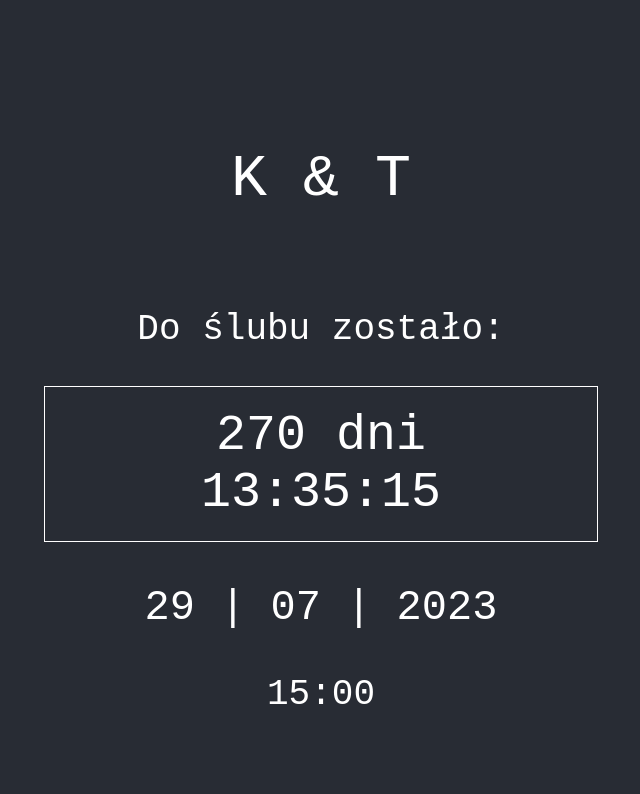
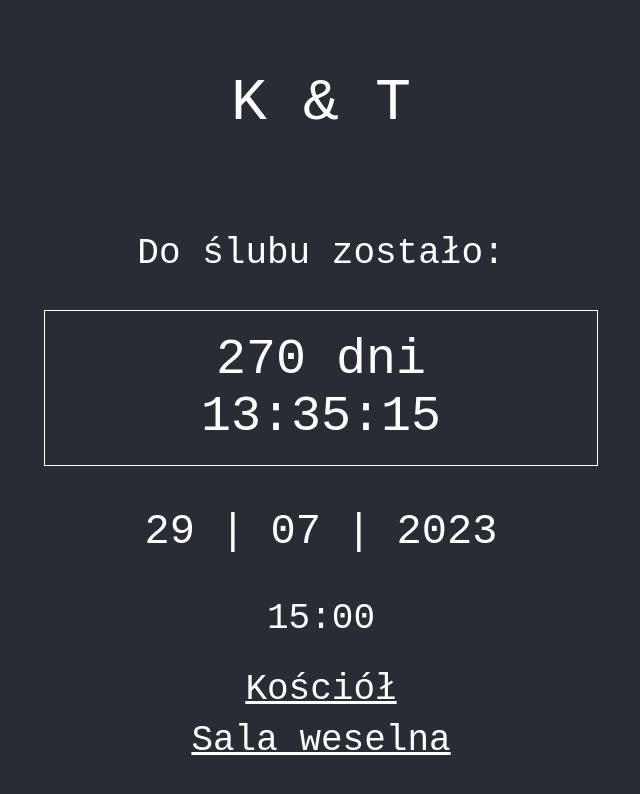
Before and after one commit to magliarosa/bedziewesele, a React (Create React App) app: page / in a window 1280 px wide. Shown: the top 794 px of the page, without its empty margins (319-959 px from the left). Built offline with nearby package versions, Linux system fonts and the light colour scheme.

Commit message:
added links to maps

```diff
--- a/package.json
+++ b/package.json
@@ -12,6 +12,7 @@
     "react-dom": "^18.2.0",
     "react-helmet": "^6.1.0",
     "react-scripts": "5.0.1",
+    "styled-components": "^5.3.6",
     "web-vitals": "^2.1.4"
   },
   "scripts": {
--- a/src/App.css
+++ b/src/App.css
@@ -1,5 +1,15 @@
 .App {
   text-align: center;
+  width: auto;
+  height: 100vh;
+  background-color: #282c34;
+  color: white;
+  font-family: monospace;
+  display: flex;
+  flex-direction: column;
+  align-items: center;
+  justify-content: center;
+  font-size: calc(20px + 2vmin);
 }
 
 .App-logo {
@@ -15,14 +25,13 @@
 
 .App-header {
   background-color: #282c34;
-  min-height: 100vh;
+  /* min-height: 100vh; */
   display: flex;
   flex-direction: column;
   align-items: center;
   justify-content: center;
   font-size: calc(20px + 2vmin);
   color: white;
-  font-family: monospace;
 }
 
 .App-link {
--- a/src/App.js
+++ b/src/App.js
@@ -1,10 +1,29 @@
 import './App.css';
 import Countdown from 'react-countdown';
 import { Helmet } from 'react-helmet';
+import styled from 'styled-components';
 
 const renderer = ({ days, hours, minutes, seconds, completed }) => {
-    return <span className='Countdown'><div>{days} dni</div> {hours}:{minutes}:{seconds}</span>;
+  return <span className='Countdown'><div>{days} dni</div> {hours}:{minutes}:{seconds}</span>;
 };
+
+const A = styled.a`
+  color: white;
+  &:hover {
+    color: white;
+  }
+  &:visited {
+    color: white;
+  }
+`;
+
+const Links = styled.div`
+  padding: 30px;
+  display: flex;
+  flex-direction: column;
+  row-gap: 10px;
+`
+
 
 function App() {
   return (
@@ -16,13 +35,19 @@ function App() {
         <p className='Initials'>K & T</p>
         <p>Do ślubu zostało:</p>
         <Countdown
-          date={new Date(Date.UTC(2023,7,29,14,0,0,0))}
-          renderer={renderer}/>
+          date={new Date(Date.UTC(2023, 7, 29, 14, 0, 0, 0))}
+          renderer={renderer} />
         <p className='WeddingDate'>
           29 | 07 | 2023
         </p>
         15:00
       </header>
+      <content>
+        <Links>
+          <A target={'_blank'} href='https://goo.gl/maps/X16KL9MjJcvoeVw39'>Kościół</A>
+          <A target={'_blank'} href='https://goo.gl/maps/f5TWSABHb1XdiAks8'>Sala weselna</A>
+        </Links>
+      </content>
     </div>
   );
 }
```
Also changed, not shown: 1 other file (tests, documents, lock files or other folders).
